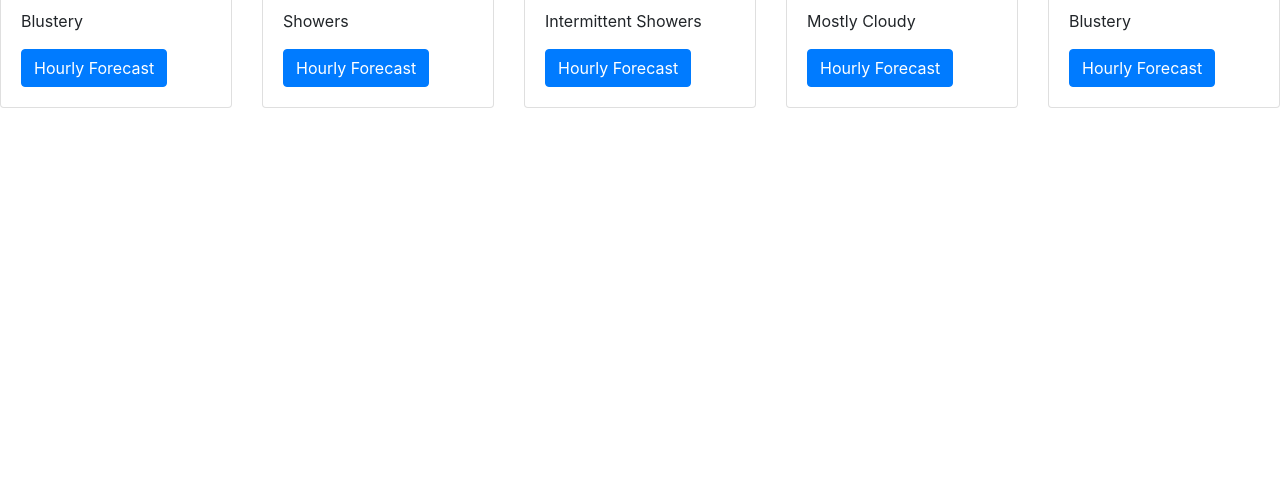
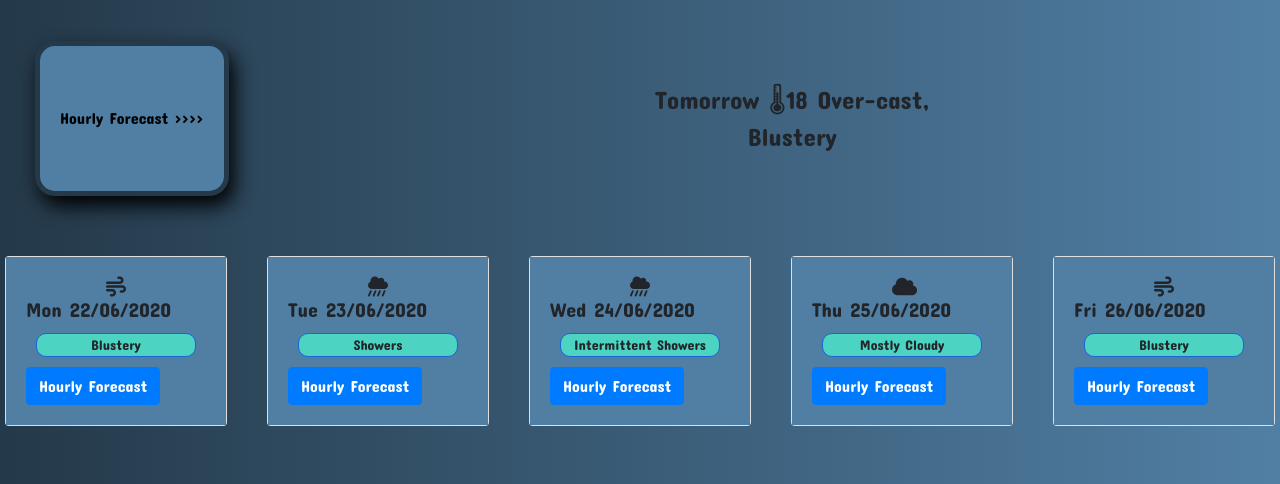
Before and after one commit to cullencat/weather-app, a plain HTML site: page index.html in a window 1280 px wide. Shown: the part 316-800 px from the top of the page. Drawn offline with nearby package versions, Linux system fonts and the light colour scheme; files that its build step writes are made by us from their sources; no server answers; files whose address does not match are found by name.

Commit message:
Edited CSS link

```diff
--- a/index.html
+++ b/index.html
@@ -3,8 +3,8 @@
   <head>
     <title>Parcel Sandbox2</title>
     <meta charset="UTF-8" />
-    <link href="src/styles.css" />
-    <link rel="stylesheet" href="src/styles.css"/>
+    <link href="src/style.css" />
+    <link rel="stylesheet" href="src/style.css"/>
     <link rel="stylesheet" href="https://stackpath.bootstrapcdn.com/bootstrap/4.5.0/css/bootstrap.min.css"
         integrity="sha384-9aIt2nRpC12Uk9gS9baDl411NQApFmC26EwAOH8WgZl5MYYxFfc+NcPb1dKGj7Sk" crossorigin="anonymous">
     <link href="https://fonts.googleapis.com/css2?family=Concert+One&display=swap" rel="stylesheet">
```
